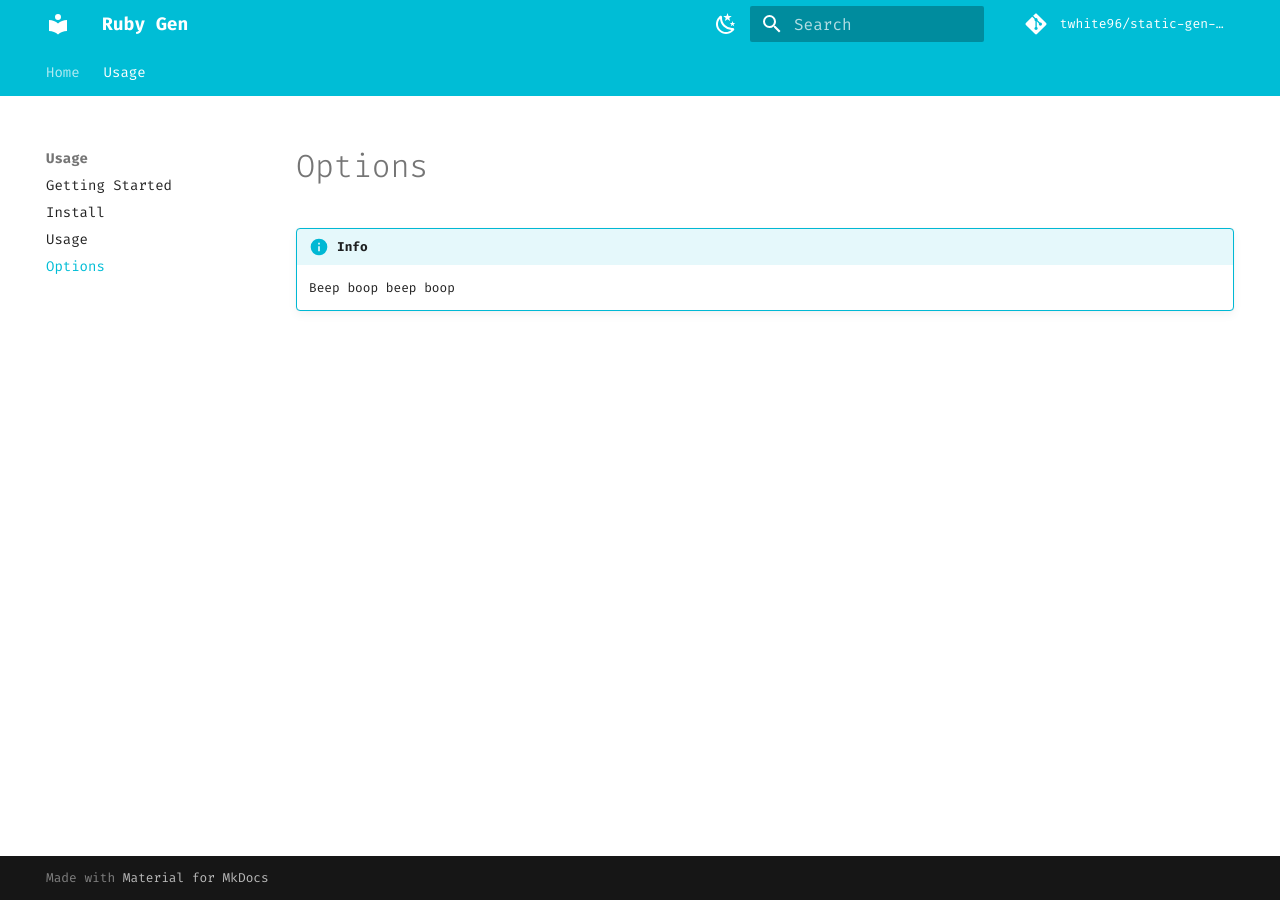
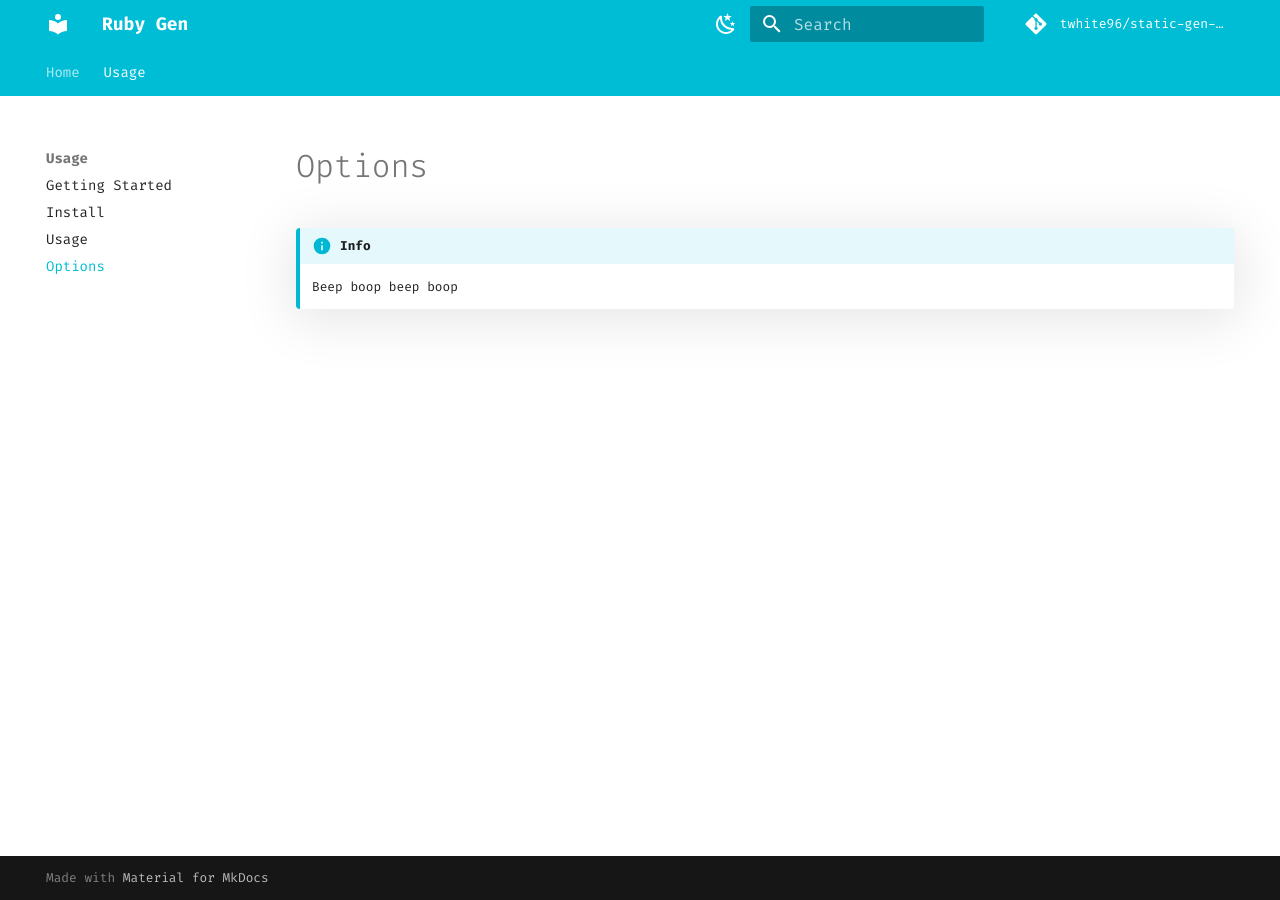
Before and after one commit to twhite96/static-gen-ruby, an MkDocs documentation site: the page built from docs/Usage/options.md, in a window 1280 px wide. Built offline with MkDocs 1.6.1 and Material for MkDocs 9.7.7, drawn with Linux system fonts in a browser that asks for light colours; comment, search, counter and statistics services are not loaded.

Commit message:
Add stylesheet override

```diff
--- /dev/null
+++ b/docs/stylesheets/extra.css
@@ -0,0 +1,10 @@
+.md-typeset .admonition {
+  /* border: none; */
+  box-shadow: 0px 7px 54px 5px rgba(0,0,0,0.1);
+}
+
+.md-typeset .admonition,
+.md-typeset details {
+  border-width: 0;
+  border-left-width: 4px;
+}
--- a/mkdocs.yml
+++ b/mkdocs.yml
@@ -36,6 +36,8 @@ theme:
       toggle:
         icon: material/weather-sunny
         name: Switch to light mode
+extra_css:
+  - stylesheets/extra.css
 repo_url: https://github.com/twhite96/static-gen-ruby
 repo_name: twhite96/static-gen-ruby
 site_name: Ruby Gen
```
